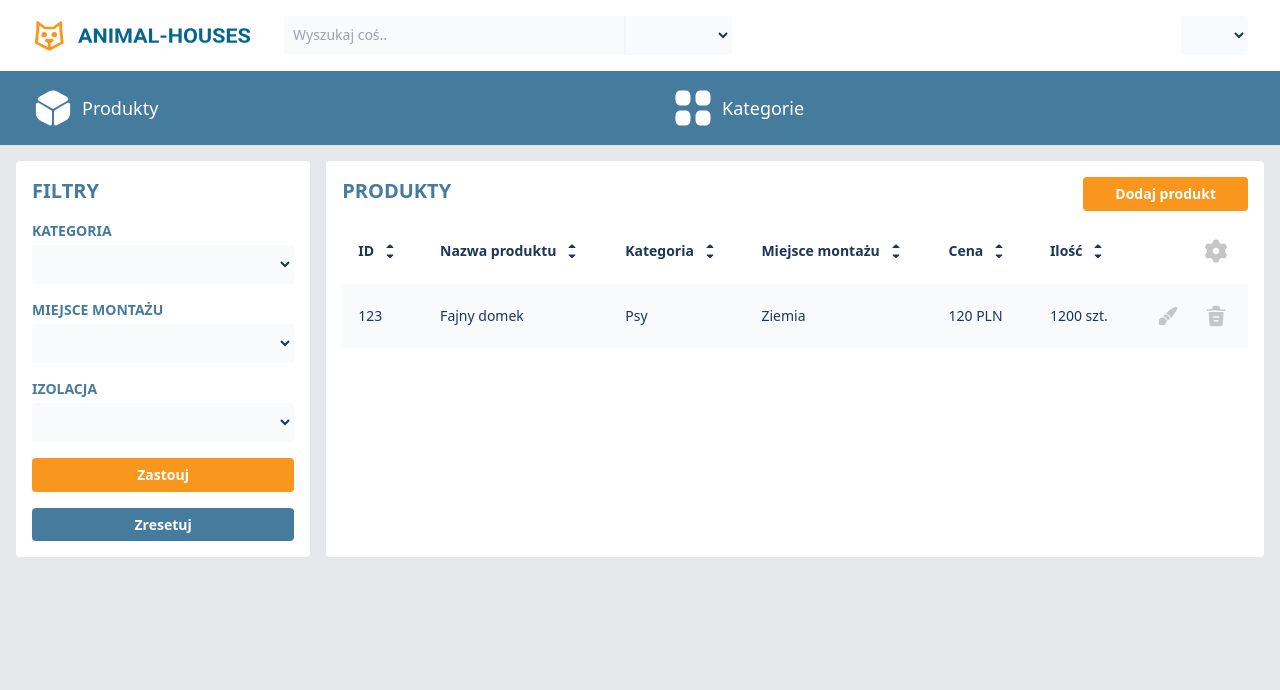
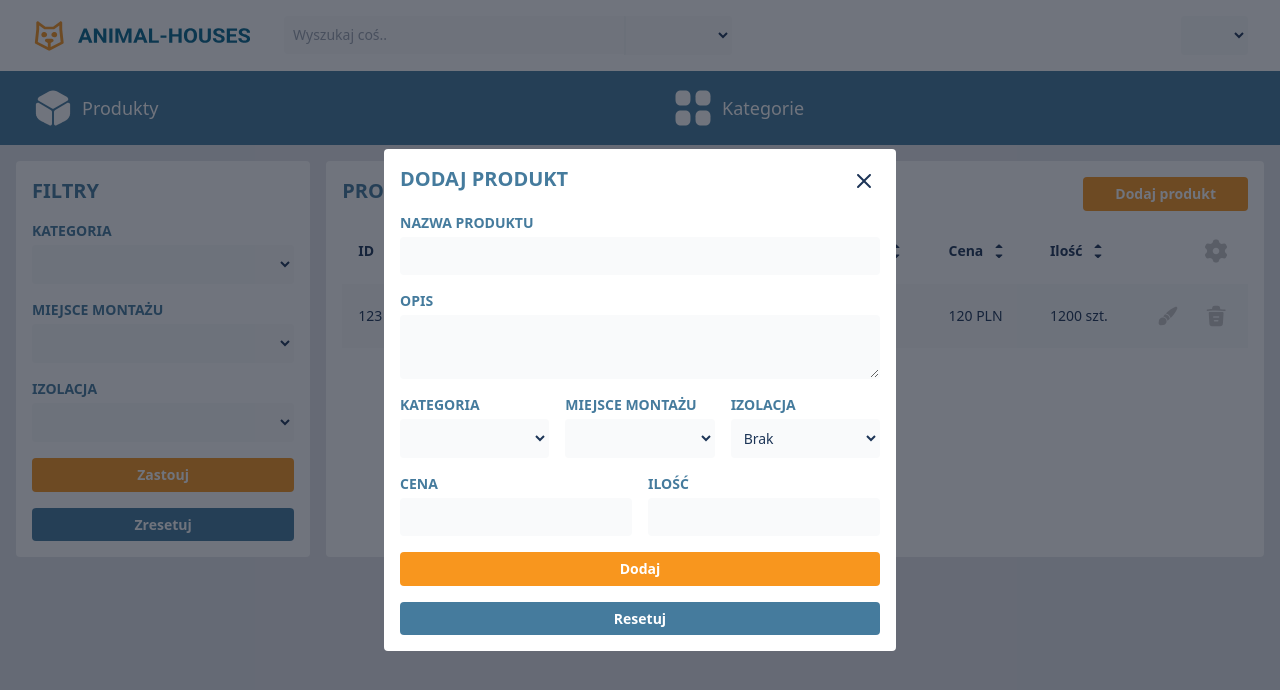
Before and after one commit to hadez0528/yidcation, a Nuxt app: page /products in a window 1280 px wide. Both pictures are taken after a click on the button "Dodaj produkt". Shown: the top 690 px of the page. Built offline with nearby package versions, Linux system fonts and the light colour scheme.

Commit message:
feat: create AddProductModal component

```diff
--- /dev/null
+++ b/components/AddProductForm.vue
@@ -0,0 +1,32 @@
+<template>
+    <Form @submit="onSubmit" :validation-schema="validationSchema" class="flex flex-col gap-4" v-slot="{ resetForm }">
+        <Field type="text" label="Nazwa produktu" name="name" />
+        <Field style="max-height: 256px; min-height: 64px;" is="textarea" label="Opis" name="description" value="" />
+        <div class="flex flex-row gap-4">
+            <Field class="w-full" is="select" label="Kategoria" name="category">
+                <option value="2312">Psy</option>
+            </Field>
+            <Field class="w-full" is="select" label="Miejsce montażu" name="fitterPlace">
+                <option value="2312">Ziemia</option>
+            </Field>
+            <Field class="w-full" is="select" label="Izolacja" default-value="" name="isolation">
+                <option value="2312">Wewnętrzna</option>
+                <option value="" selected>Brak</option>
+            </Field>
+        </div>
+        <div class="flex flex-row gap-4">
+            <Field type="number" class="w-full" label="Cena" name="price" />
+            <Field type="number" class="w-full" label="Ilość" name="quantity" />
+        </div>
+        <PrimaryButton type="submit">Dodaj</PrimaryButton>
+        <SecondaryButton @click="resetForm">Resetuj</SecondaryButton>
+    </Form>
+</template>
+
+<script setup lang="ts">
+import { Form } from 'vee-validate'
+
+const validationSchema = useProductValidationSchema()
+
+const onSubmit = (values) => console.log(values)
+</script>
--- /dev/null
+++ b/components/AddProductModal.vue
@@ -0,0 +1,9 @@
+<template>
+    <Modal title="Dodaj produkt" @close="modal.hide()" :show="!modal.state.value.hidden">
+        <AddProductForm />
+    </Modal>
+</template>
+
+<script setup lang="ts">
+const modal = useAddProductModal()
+</script>
--- a/components/ProductBox.vue
+++ b/components/ProductBox.vue
@@ -2,8 +2,12 @@
     <Box class="w-full">
         <div class="flex flex-row justify-between items-start">
             <BoxTitle>produkty</BoxTitle>
-            <PrimaryButton iconSrc="plus-box.svg">Dodaj produkt</PrimaryButton>
+            <PrimaryButton @click="modal.show()" iconSrc="plus-box.svg">Dodaj produkt</PrimaryButton>
         </div>
         <ProductTable class="mt-2" />
     </Box>
 </template>
+
+<script setup lang="ts">
+const modal = useAddProductModal()
+</script>
--- /dev/null
+++ b/composables/useAddProductModal.ts
@@ -0,0 +1 @@
+export const useAddProductModal = () => useModal("addProduct");
--- /dev/null
+++ b/composables/useProductValidationSchema.ts
@@ -0,0 +1,23 @@
+import { object, string, number } from "yup";
+
+export const useProductValidationSchema = () =>
+  object({
+    name: string()
+      .min(20, "To pole nie może mieć mniej niż 20 znaków")
+      .max(50, "To pole nie może mieć więcej niż 50 znaków")
+      .required("To pole jest wymagane"),
+    description: string(),
+    category: string().required("To pole jest wymagane"),
+    fitterPlace: string().required("To pole jest wymagane"),
+    isolation: string().nullable(),
+    price: number()
+      .typeError("To pole musi być liczbą")
+      .min(1, "To pole może mieć minimalną wartość 1")
+      .max(9999, "To pole może mieć maksymalną wartość 9999")
+      .required("To pole jest wymagane"),
+    quantity: number()
+      .typeError("To pole musi być liczbą")
+      .min(0, "To pole może mieć minimalną wartość 0")
+      .max(9999, "To pole może mieć maksymalną wartość 9999")
+      .required("To pole jest wymagane"),
+  });
--- a/pages/products.vue
+++ b/pages/products.vue
@@ -6,6 +6,7 @@
 
     <!-- Modals -->
     <ProductTableColumnVisibilityModal />
+    <AddProductModal />
 </template>
 
 <script setup lang="ts">
```
